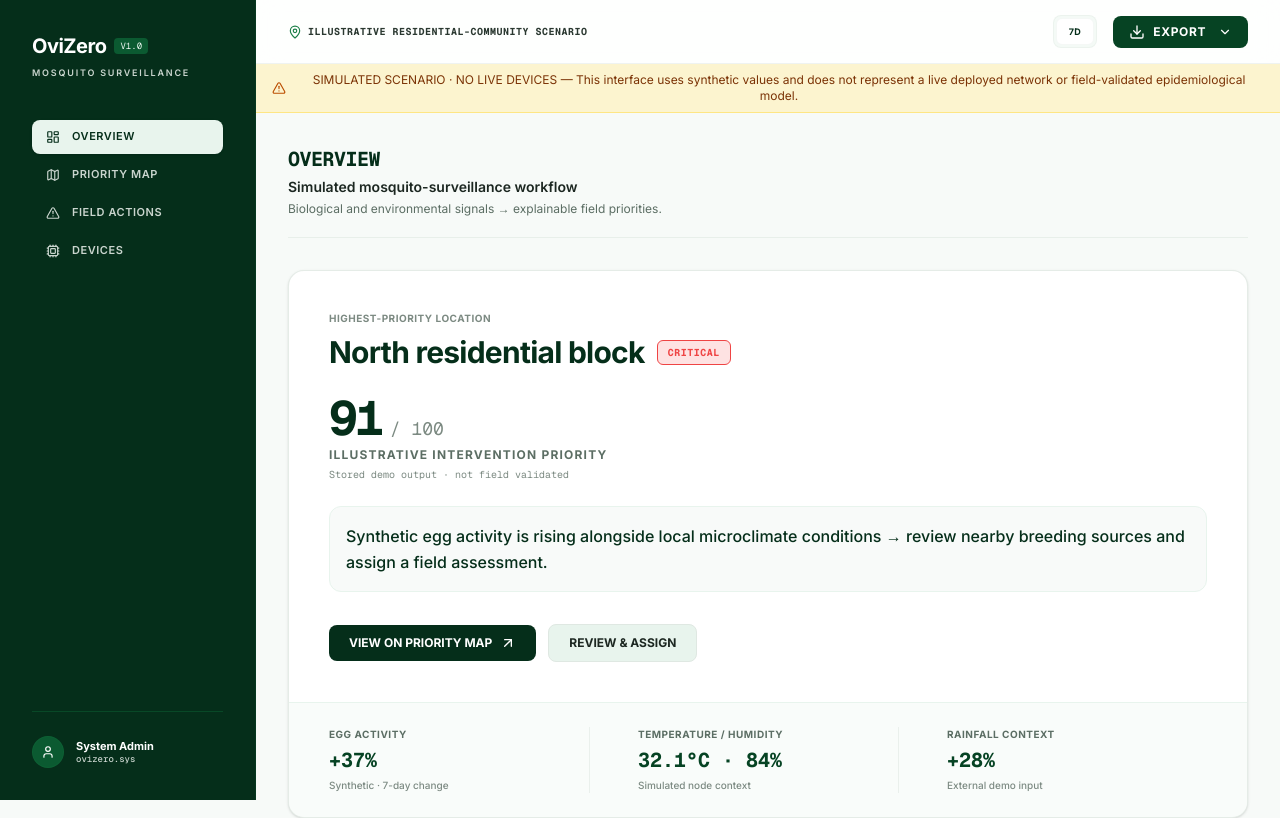
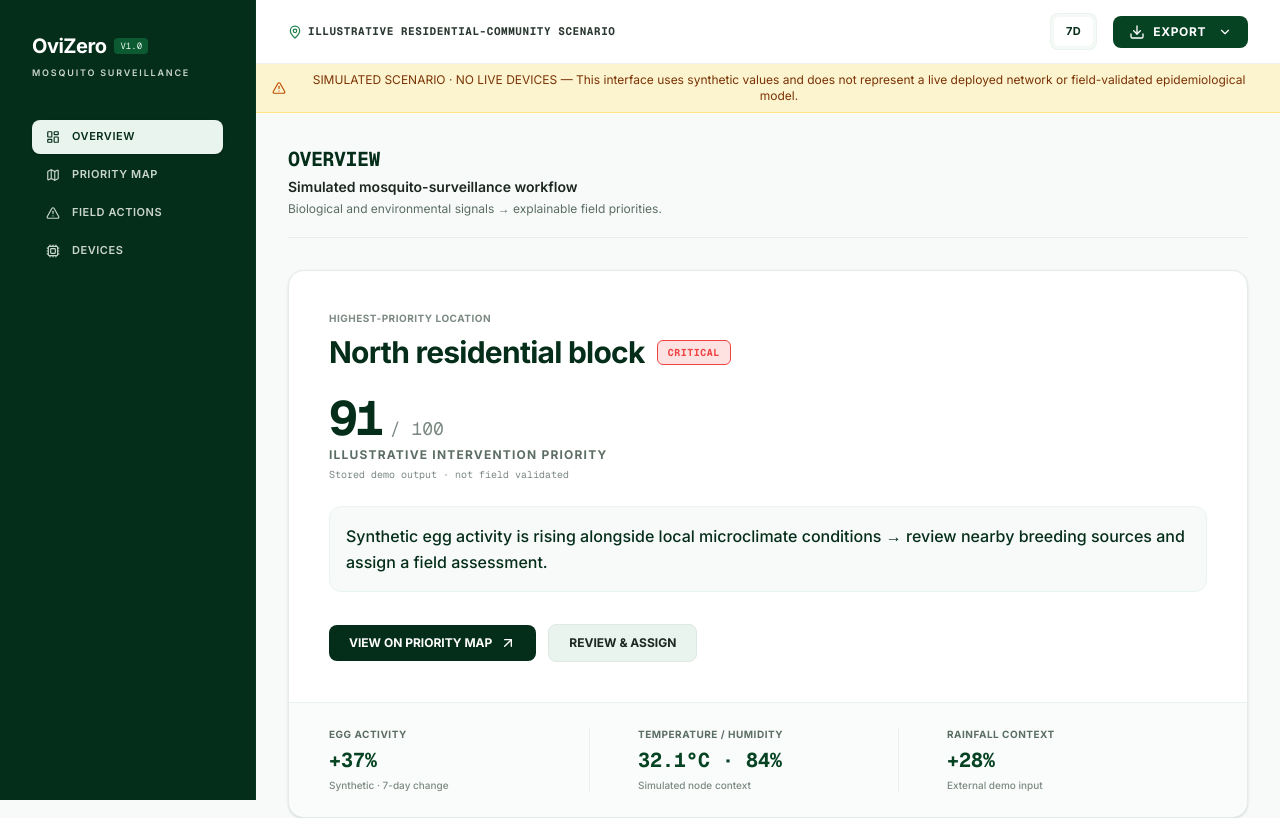
Before and after one commit to prowestjonny88/ovizero-dashboard-v1, a React (Vite) app: page / in a window 1280 px wide. Shown: the top 818 px of the page. Built offline with nearby package versions, Linux system fonts and the light colour scheme.

Commit message:
refactor: update UI labels and streamline navigation
- Simplify header labels for clarity
- Update map and status indicators
- Remove user profile from sidebar
- Add accessibility labels to UI controls

```diff
--- a/src/App.tsx
+++ b/src/App.tsx
@@ -362,6 +362,7 @@ export default function App() {
         <button
           onClick={() => setIsMobileSidebarOpen(true)}
           className="fixed top-4 left-4 z-40 p-2 bg-white rounded-lg border border-zinc-200 shadow-sm text-black active:scale-95 transition-all"
+          aria-label="Open navigation"
         >
           <Menu className="w-5 h-5" />
         </button>
@@ -391,6 +392,7 @@ export default function App() {
                 <button
                   onClick={() => setIsMobileSidebarOpen(false)}
                   className="absolute top-4 right-4 text-[#545f73] hover:text-black transition-colors"
+                  aria-label="Close navigation"
                 >
                   <X className="w-5 h-5" />
                 </button>
@@ -456,6 +458,7 @@ export default function App() {
             <button
               onClick={() => setToast(null)}
               className="text-[#cfc4c5] hover:text-white transition-colors ml-2 shrink-0"
+              aria-label="Dismiss toast"
             >
               <X className="w-4 h-4" />
             </button>
--- a/src/components/DeviceFleet.tsx
+++ b/src/components/DeviceFleet.tsx
@@ -1,7 +1,7 @@
-import ScenarioPeriodLabel from "./ScenarioPeriodLabel";
 import React, { useState, useEffect } from 'react';
 import { DeviceData } from '../types';
 import { PILOT_NODES } from '../data';
+import { getDeviceMonitoring } from '../data/deviceMonitoring';
 import DeviceMonitoringTabs from './devices/DeviceMonitoringTabs';
 import {
   Search,
@@ -95,10 +95,6 @@ export default function DeviceFleet({
 
   return (
     <div className="space-y-8 max-w-7xl mx-auto pb-12">
-
-      <div className="flex justify-end">
-        <ScenarioPeriodLabel mode="current-snapshot" />
-      </div>
 
       {/* Header */}
       <section className="flex flex-col md:flex-row justify-between items-start md:items-center gap-4">
@@ -271,6 +267,13 @@ export default function DeviceFleet({
                     const locationName = pilotNode ? pilotNode.sublocation : device.location;
                     const reasons = getAttentionReasons(device);
 
+                    const record = getDeviceMonitoring(device);
+                    const condensationDisplay = record.imaging.condensation === 'Possible'
+                      ? 'Possible condensation'
+                      : record.imaging.condensation === 'Detected'
+                        ? 'Condensation detected'
+                        : 'Clear';
+
                     return (
                       <tr
                         key={device.id}
@@ -292,7 +295,7 @@ export default function DeviceFleet({
                           {device.loraSignal}
                         </td>
                         <td className="px-4 py-4 whitespace-nowrap text-zinc-700">
-                          {device.id === 'OZ-077' ? 'Possible condensation' : 'Clear'}
+                          {condensationDisplay}
                         </td>
                         <td className="px-4 py-4 whitespace-nowrap">
                            <span className={`px-2 py-0.5 rounded text-[9px] font-bold font-sans uppercase tracking-widest ${
--- a/src/components/GoogleRiskMap.tsx
+++ b/src/components/GoogleRiskMap.tsx
@@ -562,10 +562,10 @@ export default function GoogleRiskMap({
           {variant === 'full' && (
             <div className="relative z-10 w-full flex justify-between items-end pointer-events-none">
               <div className="bg-white/80 backdrop-blur-sm border border-zinc-200/60 p-2 rounded-lg shadow-xs pointer-events-auto">
-                <div className="text-[10px] font-mono text-zinc-500 font-bold mb-1">OFFLINE SCHEMATIC</div>
+                <div className="text-[10px] font-mono text-zinc-500 font-bold mb-1">SCHEMATIC MAP</div>
                 <div className="flex items-center gap-2">
-                  <div className="w-2 h-2 rounded-full bg-amber-400 animate-pulse"></div>
-                  <span className="text-[9px] text-zinc-600">Maps API disconnected</span>
+                  <div className="w-2 h-2 rounded-full bg-amber-400"></div>
+                  <span className="text-[9px] text-zinc-600">External basemap unavailable &middot; displaying the stored illustrative layout.</span>
                 </div>
               </div>
             </div>
@@ -578,7 +578,7 @@ export default function GoogleRiskMap({
           onClick={onOpenRiskMap}
           className="absolute top-3 right-3 bg-[#052e1a] hover:bg-[#0b5a31] text-white text-[10px] font-bold px-3 py-1.5 rounded-lg flex items-center gap-1 shadow-md transition-all z-10 cursor-pointer"
         >
-          <span>Open Full Risk Map</span>
+          <span>Open Priority Map</span>
           <ArrowUpRight className="w-3.5 h-3.5" />
         </button>
       )}
--- a/src/components/Header.tsx
+++ b/src/components/Header.tsx
@@ -36,11 +36,11 @@ export default function Header({
       case AppScreen.RISK_MAP:
         return null; // Utility-only header for these screens
       case AppScreen.PRIORITY_ZONES:
-        return 'Intervention Priority Zones';
+        return 'Field Actions';
       case AppScreen.ZONE_DETAIL:
-        return `${activeZoneName || 'Zone'} Analysis`;
+        return `${activeZoneName || 'Location'} · Field Action`;
       case AppScreen.DEVICES:
-        return 'Device Fleet';
+        return 'Devices';
       case AppScreen.REPORTS:
         return 'Analytical Reports';
       case AppScreen.SETTINGS:
@@ -48,7 +48,7 @@ export default function Header({
       case AppScreen.EVIDENCE_VALIDATION:
         return 'Evidence & Validation';
       default:
-        return 'OviZero Risk Intelligence';
+        return 'OviZero';
     }
   };
 
@@ -70,7 +70,7 @@ export default function Header({
         )}
         <div className="flex items-center gap-1.5 text-zinc-500 font-mono">
           <MapPin className="w-3.5 h-3.5 text-[#1b7f47]" />
-          <span className="text-[10px] font-bold uppercase tracking-wider text-zinc-700">Illustrative residential-community scenario</span>
+          <span className="text-[11px] font-bold uppercase tracking-wider text-zinc-700">Illustrative residential-community scenario</span>
         </div>
       </div>
 
@@ -83,7 +83,7 @@ export default function Header({
             <button
               key={range.value}
 
-              className={`px-3 py-1.5 text-[9px] font-bold rounded-md transition-all uppercase tracking-wider ${
+              className={`px-3 py-1.5 text-[11px] font-bold rounded-md transition-all uppercase tracking-wider ${
                 true
                   ? 'bg-white text-black border border-zinc-200/30'
                   : 'text-zinc-400 hover:text-black'
--- a/src/components/Sidebar.tsx
+++ b/src/components/Sidebar.tsx
@@ -5,7 +5,6 @@ import {
   Map,
   AlertTriangle,
   Cpu,
-  User,
 } from 'lucide-react';
 
 interface SidebarProps {
@@ -78,17 +77,6 @@ export default function Sidebar({ currentScreen, onScreenChange, variant = 'desk
           );
         })}
       </nav>
-
-      {/* User profile footer */}
-      <div className="pt-6 border-t border-[#0b5a31]/60 mt-auto flex items-center gap-3">
-        <div className="w-8 h-8 rounded-full bg-[#0b5a31] border border-[#116b3a]/40 flex items-center justify-center text-white">
-          <User className="w-3.5 h-3.5" />
-        </div>
-        <div>
-          <p className="text-[11px] font-bold text-white leading-tight">System Admin</p>
-          <p className="text-[9px] text-[#cad5ce] font-medium font-mono leading-none mt-0.5">ovizero.sys</p>
-        </div>
-      </div>
     </aside>
   );
 }
--- a/src/components/devices/DeviceMonitoringTabs.tsx
+++ b/src/components/devices/DeviceMonitoringTabs.tsx
@@ -75,7 +75,7 @@ export default function DeviceMonitoringTabs({ device }: DeviceMonitoringTabsPro
         <div>
           <div className="text-[10px] uppercase font-bold text-zinc-400 tracking-widest mb-1 flex items-center gap-1.5"><Wrench className="w-3 h-3"/> Maintenance</div>
           <div className="text-sm font-bold text-zinc-900">{device.maintenanceState === 'Maintenance Required' ? 'Maintenance required' : 'Normal'}</div>
-          <div className="text-xs text-zinc-500">Demo maintenance due</div>
+          <div className="text-xs text-zinc-500">{device.maintenanceState === 'Maintenance Required' ? 'Demo maintenance due' : 'No maintenance flag in stored demo record'}</div>
         </div>
 
         {/* Attention reason */}
--- a/src/components/interventions/InterventionWorkflowPanel.tsx
+++ b/src/components/interventions/InterventionWorkflowPanel.tsx
@@ -42,7 +42,7 @@ const getTimelineLabel = (status: string) => {
 
 export default function InterventionWorkflowPanel({ zone, record, onCreate, onTransition }: InterventionWorkflowPanelProps) {
   // Review State
-  const [reviewerName, setReviewerName] = useState(record?.reviewerName || 'System Admin');
+  const [reviewerName, setReviewerName] = useState(record?.reviewerName || '');
   const [reviewNote, setReviewNote] = useState(record?.reviewNote || '');
 
   // Assign State
```
Also changed, not shown: 1 other file (tests, documents, lock files or other folders).
